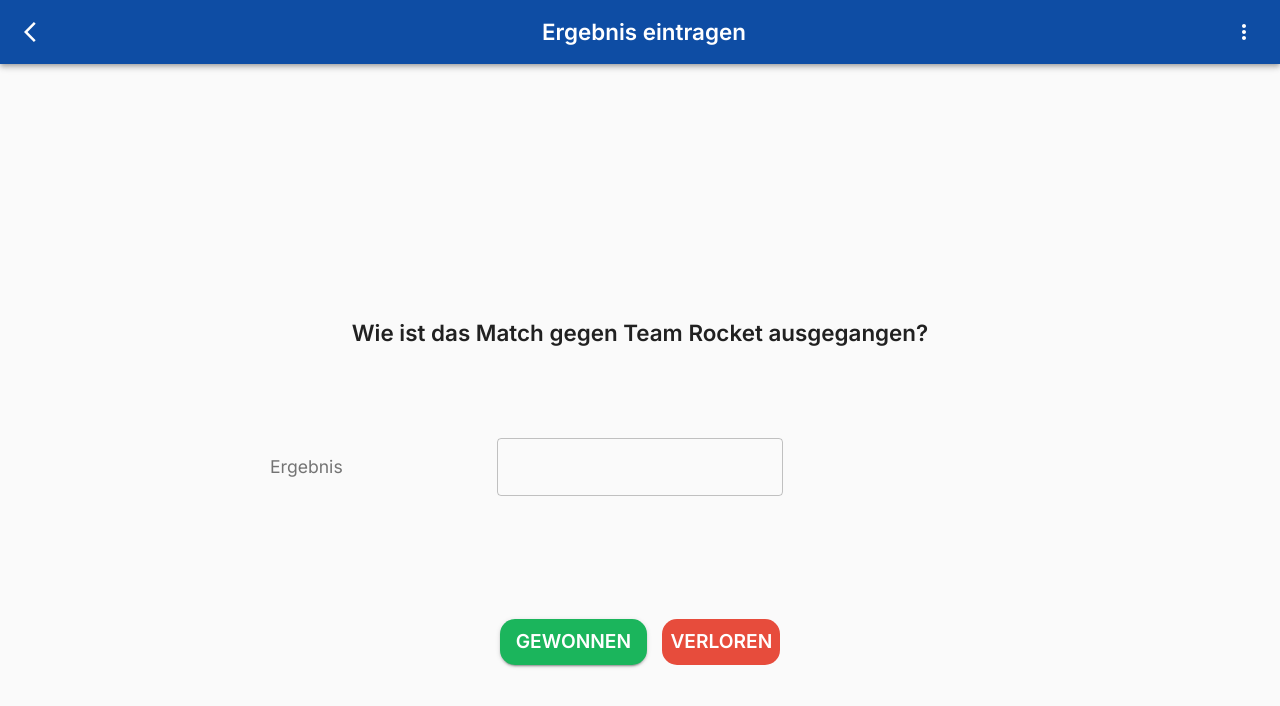
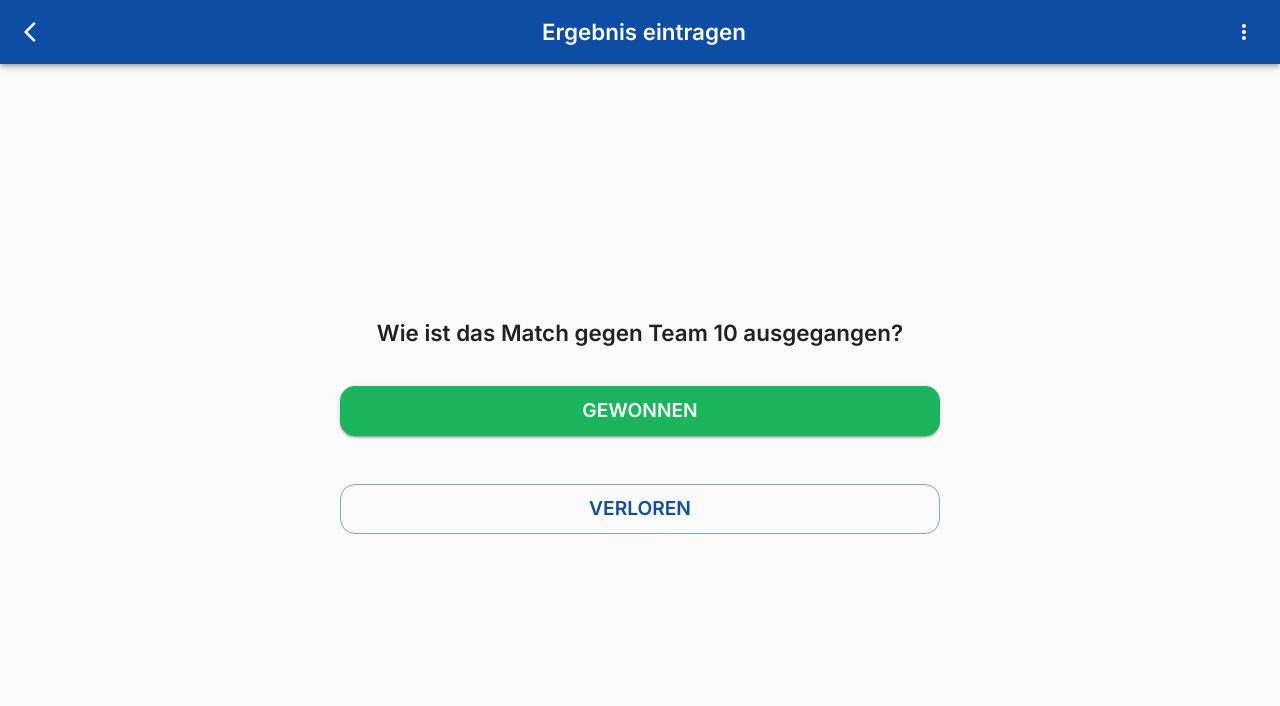
Before and after one commit to MManthey/PartyMash, a React (Create React App) app: page /enterResult in a window 1280 px wide. Shown: the top 706 px of the page. Built offline with nearby package versions, Linux system fonts and the light colour scheme.

Commit message:
make me beautiful

```diff
--- a/src/components/GroupedButtons.js
+++ b/src/components/GroupedButtons.js
@@ -34,16 +34,18 @@ class GroupedButtons extends React.Component {
     this.state.counter - 1 <= this.props.minValue
       ? this.setState((prevState) => ({ minDisabled: true }))
       : this.setState((prevState) => ({ minDisabled: false }));
-      console.log(this.state.counter)
+      console.log("In im sate callback: " + this.state.counter)
 
   }
 
   handleIncrement = () => {
-    this.setState((prevState) => ({ counter: prevState.counter + 1 }),this.disableButtons());
+    this.setState((prevState) => ({ counter: prevState.counter + 1 }), this.disableButtons());
+    console.log("In increment: " + this.state.counter)
   };
 
   handleDecrement = () => {
     this.setState((prevState) => ({ counter: prevState.counter - 1 }), this.disableButtons());
+    console.log("In decrement: " + this.state.counter)
   };
 
   render() {
--- a/src/components/overview/Games.js
+++ b/src/components/overview/Games.js
@@ -4,6 +4,7 @@ import Container from '@material-ui/core/Container';
 import { makeStyles } from '@material-ui/core/styles';
 import GameTable from './GameTable';
 import NextGameNotice from "./NextGameNotice";
+import { PinDropSharp } from "@material-ui/icons";
 
 const useStyles = makeStyles({
   root: {
@@ -21,7 +22,7 @@ function Games({ games, nextGameNotice, settings }) {
   return (
     <Container className={classes.root}>
       <div className={classes.alerts}>
-        <NextGameNotice nextGameNotice={nextGameNotice} />
+        <NextGameNotice settings={settings} nextGameNotice={nextGameNotice} />
       </div>
       <Typography variant="h6" gutterBottom>
         Laufende Spiele
--- a/src/components/overview/NextGameNotice.js
+++ b/src/components/overview/NextGameNotice.js
@@ -3,7 +3,13 @@ import Alert from '@material-ui/lab/Alert';
 import { Link } from "react-router-dom";
 import ArrowForwardIcon from '@material-ui/icons/ArrowForward';
 
-function buildNotification(count) {
+function buildNotification(count, mode) {
+
+  const newTo = {
+    pathname:"/currentGame",
+    mode: {mode}
+  }
+
   if (count > 0) {
     return <Alert
       variant="filled"
@@ -17,7 +23,7 @@ function buildNotification(count) {
       variant="filled"
       severity="success"
       component={Link}
-      to="/currentGame"
+      to={newTo}
       action={
         <ArrowForwardIcon />
       }
@@ -27,9 +33,9 @@ function buildNotification(count) {
   }
 }
 
-function NextGameNotice({ nextGameNotice }) {
+function NextGameNotice({ nextGameNotice, settings }) {
   return (
-    buildNotification(nextGameNotice.count)
+    buildNotification(nextGameNotice.count, settings.mode)
   );
 }
 
--- a/src/pages/CurrentGame.js
+++ b/src/pages/CurrentGame.js
@@ -5,6 +5,7 @@ import Button from "@material-ui/core/Button";
 import { Link } from "react-router-dom";
 import { makeStyles } from "@material-ui/core/styles";
 import { Grid } from '@material-ui/core';
+import Box from "@material-ui/core/Box";
 
 const useStyles = makeStyles((theme) => ({
   root: {
@@ -21,11 +22,17 @@ const CurrentGame = (props) => {
 
   const classes = useStyles();
 
+  const newTo = {
+    pathname:"/enterResult",
+    visible: props.mode === "K.O" ? false : true
+  }
+
   return (
     <>
       <NavBar logo={true} text="#45583" rightSide="menu" />
+      <Box my={10}>
       <Grid container className={classes.root} direction="column" alignItems="center" justify="center">
-        <Typography variant="h2" gutterBottom align="center">
+        <Typography variant="h1" gutterBottom align="center">
           Du spielst jetzt gegen Team 10!
         </Typography>
         <Button
@@ -34,13 +41,14 @@ const CurrentGame = (props) => {
           variant="contained"
           size="large"
           component={Link}
-          to="/overview"
+          to={newTo}
         >
           <Typography noWrap={true} variant="button">
             Ergebnis eintragen!
           </Typography>
         </Button>
       </Grid>
+      </Box>
     </>
   );
 }
--- a/src/pages/EnterResult.js
+++ b/src/pages/EnterResult.js
@@ -1,28 +1,37 @@
 import React from "react";
 import NavBar from "../components/NavBar";
 import { Typography } from "@material-ui/core";
-import TextField from "@material-ui/core/TextField"
 import Button from "@material-ui/core/Button";
 import { Link } from "react-router-dom";
+import Box from '@material-ui/core/Box';
+import { makeStyles } from "@material-ui/core/styles";
+import Grid from "@material-ui/core/Grid";
+
+
+
+
+const useStyles = makeStyles((theme) => ({
+    button: {
+      height: 50,
+      width: "55vw",
+      maxWidth: 600
+    },
+  }));
+
+
 
   function EnterResult(props){
+    const classes = useStyles();
     const containerStyle = {
         textAlign: "center",
         padding: "20%"
     }
 
     let visibility = "none";
-    if(props.visible){
+    if(props.location.visible){
         visibility = "block";
     }
-    //
-    visibility = "block";
-    //
-    const inputStyle = {
-        display: visibility,
-        marginTop: "12%",
-        marginBottom: "16%"
-    }
+
 
     const buttonLoseStyle = {
         main: "#E74C3C",
@@ -38,9 +47,19 @@ function EnterResult(props){
         <NavBar leftSide="arrow" text="Ergebnis eintragen" rightSide="menu" />
     <div style={containerStyle}>
 
-        <Typography variant="h1">Wie ist das Match gegen Team Rocket ausgegangen?</Typography>
-        <TextField style={inputStyle} id="outlined-basic" label="Ergebnis" variant="outlined" />
+        <Typography variant="h1">Wie ist das Match gegen Team 10 ausgegangen?</Typography>
+        <Box mt={5}>
+        <Grid
+          container
+          direction="column"
+          justify="center"
+          alignItems="center"
+          spacing={3}
+
+        >
+            <Grid item>
                 <Button
+                className={classes.button}
                 color="secondary"
                 variant="contained"
                 component={Link}
@@ -49,14 +68,37 @@ function EnterResult(props){
                         Gewonnen
                     </Typography>
                 </Button>
+            </Grid>
+
+            <Grid item>
                 <Button
-            style = {buttonLoseStyle}
+                className={classes.button}
+                color="primary"
+                variant="contained"
                 component={Link}
+                style={{display:visibility}}
+                to="/tournamentOverview">
+                    <Typography noWrap={true} variant="button">
+                        Unentschieden
+                    </Typography>
+                </Button>
+            </Grid>
+
+            <Grid item>
+                <Button
+                    className={classes.button}
+                    color="primary"
+                    component={Link}
+                    variant="outlined"
                     to="/tournamentOverview">
                     <Typography noWrap={true} variant="button">
                         Verloren
                     </Typography>
                 </Button>
+            </Grid>
+
+        </Grid>
+        </Box>
     </div>
     </>)
 }
--- a/src/pages/Home.js
+++ b/src/pages/Home.js
@@ -46,7 +46,7 @@ function Home() {
               component={Link}
               to="/tournamentPreview"
             >
-              <Typography noWrap={true} variant="button">
+              <Typography align="center" variant="button">
                 Turnier Erstellen
               </Typography>
             </Button>
@@ -58,12 +58,13 @@ function Home() {
               variant="contained"
               size="large"
               component={Link}
-              to="/"
+              to="/tournamentOverview"
             >
-              <Typography noWrap={true} variant="button">
+              <Typography align="center" variant="button">
                 Code eingeben
               </Typography>
-            </Button>
+            </Button
+            >
           </Grid>
         </Grid>
       </Box>
--- a/src/pages/Teams.js
+++ b/src/pages/Teams.js
@@ -2,17 +2,14 @@ import React from "react";
 import TeamRow from "../components/teams/TeamRow";
 import NavBar from "../components/NavBar";
 import BottomDrawer from "../components/drawer/BottomDrawer";
-import DialogTitle from "@material-ui/core/DialogTitle";
-import Dialog from "@material-ui/core/Dialog";
 import { makeStyles } from "@material-ui/core/styles";
 import QROverlay from "../components/QROverlay";
 
 function Teams() {
 
-  const [modalVisible, setModal] = React.useState(false);
+  const [modalVisible, setModal] = React.useState(true);
 
   const handleOpen = () => {
-    console.log("Try to open");
     setModal(true)
   };
 
@@ -63,7 +60,7 @@ function Teams() {
   const classes = useStyles();
   return (
     <>
-      <NavBar leftSide="arrow" text="Team Zuordnung" rightSide="menu" />
+      <NavBar leftSide="arrow" logo={true} text="#45583" rightSide="menu" menuItems={[{name:"Teilen", path:"/teams"}]} />
       <div style={pageStyle}>
         <div style={rowStyle}>
           <TeamRow players={emptyTeam}></TeamRow>
--- a/src/pages/TournamentOverview.js
+++ b/src/pages/TournamentOverview.js
@@ -19,10 +19,7 @@ const useStyles = makeStyles({
   },
 });
 
-const testSettings = {
-  "mode": "Rounds",
-  "userTeam": "Team 9"
-};
+
 
 const testGames = [
   {
@@ -114,7 +111,11 @@ const testNextGameNotice = {
 };
 
 
-function TournamentOverview() {
+function TournamentOverview(props) {
+  const testSettings = {
+    "mode": props.mode,
+    "userTeam": "Team 9"
+  };
 
   const classes = useStyles();
 
```
Also changed, not shown: 1 other file (tests, documents, lock files or other folders). Lines whose indentation alone changed are shown as unchanged.
